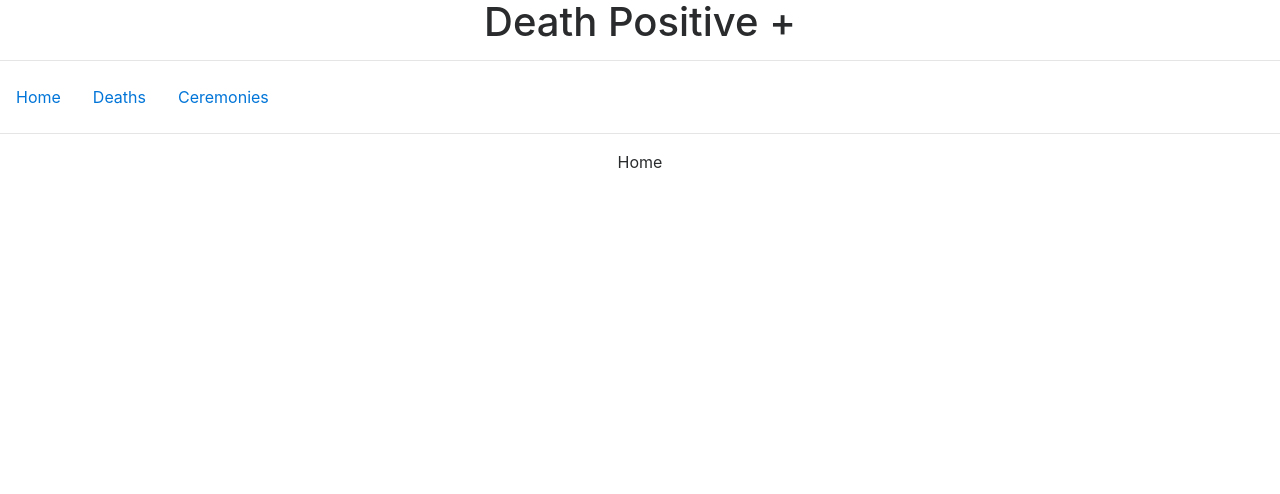
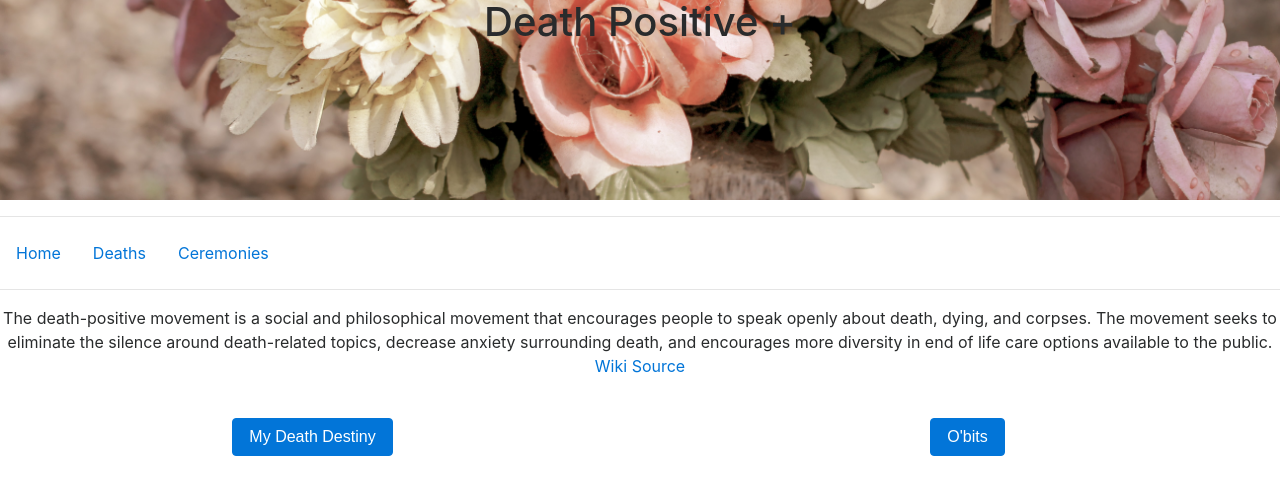
Before and after one commit to kelseyshiba/death-positive-frontend, a React (Create React App) app: page / in a window 1280 px wide. Shown: the top 494 px of the page. Built offline with nearby package versions, Linux system fonts and the light colour scheme.

Commit message:
added home page and header

```diff
--- a/src/App.css
+++ b/src/App.css
@@ -43,3 +43,11 @@
   padding: 10px;
   height: 200px;
 }
+
+#header {
+  background-image: url('/public/images/death-header.jpg');
+  background-position: center;
+  background-repeat: none;
+  background-size: cover;
+  height: 25vh;
+}
--- a/src/App.js
+++ b/src/App.js
@@ -4,6 +4,7 @@ import { BrowserRouter as Router, Route } from 'react-router-dom';
 import NavBar from './components/NavBar';
 import './App.css';
 import DeathsContainer from './containers/DeathsContainer';
+import Home from './containers/Home';
 
 class App extends React.Component {
 
@@ -11,11 +12,11 @@ class App extends React.Component {
     return (
       <Router>
       <div className="App">
-        <h1 className='text-center'>Death Positive +</h1>
+        <header id='header' className='text-center'><h1>Death Positive +</h1></header>
         <hr/>
         <NavBar />
         <hr/>
-        <Route exact path="/" render={() => <div>Home</div>} />
+        <Route exact path="/" render={() => <Home/>} />
         <Route path='/deaths' render={routerProps => <DeathsContainer {...routerProps}/>} />
       </div>
       </Router>
--- /dev/null
+++ b/src/containers/Home.js
@@ -0,0 +1,26 @@
+import React from 'react';
+import { Link } from 'react-router-dom';
+
+const Home = () => {
+    return(
+        <div>
+            <p>The death-positive movement is a social and philosophical movement that encourages people to speak openly about death, dying, and corpses. The movement seeks to eliminate the silence around death-related topics, decrease anxiety surrounding death, and encourages more diversity in end of life care options available to the public. <a href='https://en.wikipedia.org/wiki/The_Order_of_the_Good_Death#:~:text=Death%20positivity%20was%20popularized%20by,death%2C%20dying%2C%20and%20corpses.&text=It%20also%20encourages%20people%20to%20express%20their%20feelings%20about%20death%20through%20art.'> Wiki Source</a>
+            </p>
+            <br></br>
+            <div className='row'>
+                <div className='col-md-6'>
+                <Link to="/deaths/new">
+                    <button type='button' className='btn btn-primary'>My Death Destiny</button>
+                </Link>
+                </div>
+                <div className='col-md-6'>
+                <Link to="/deaths">
+                    <button type='button' className='btn btn-primary'>O'bits</button>
+                </Link>
+                </div>
+            </div>
+        </div>
+    )
+}
+
+export default Home;
```
Also changed, not shown: public/images/death-header.jpg (added).
